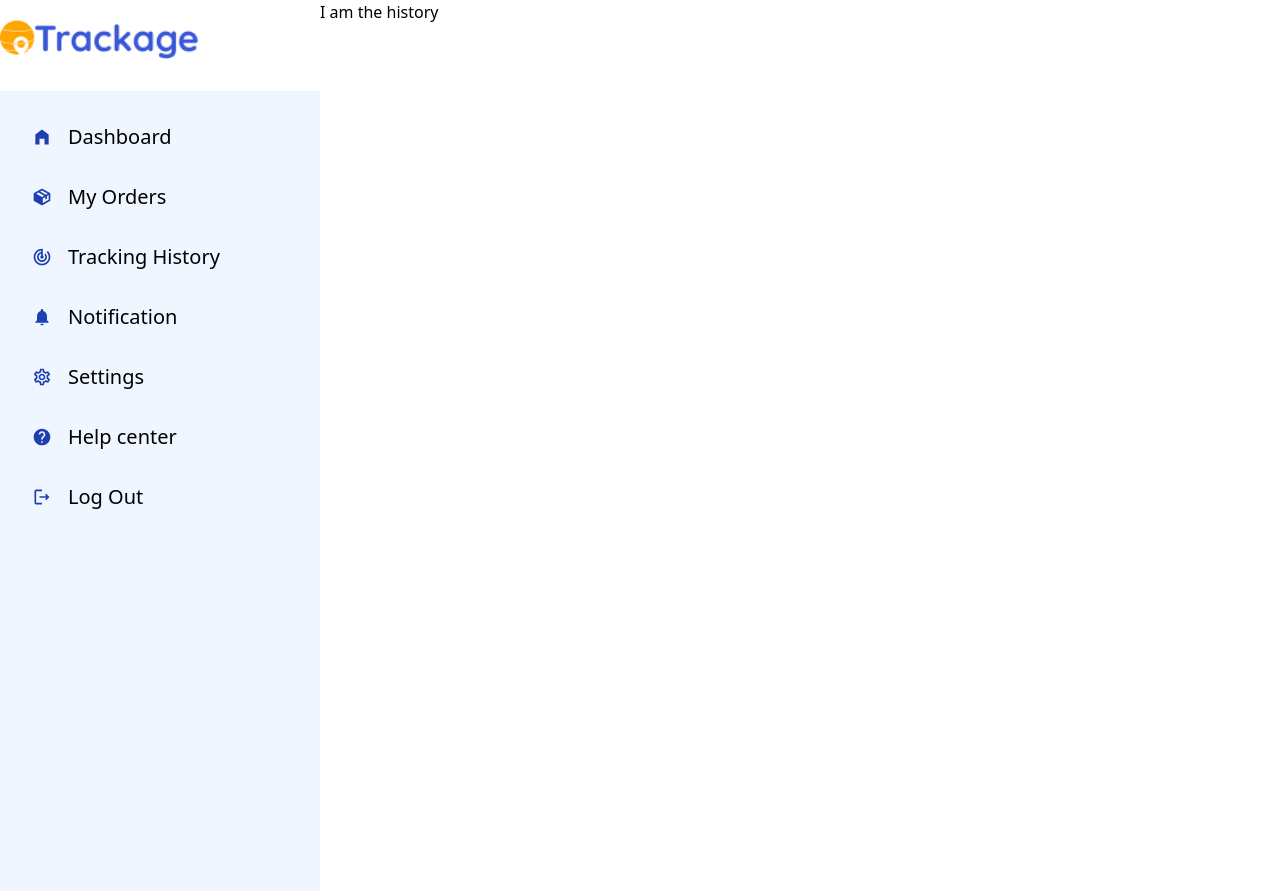
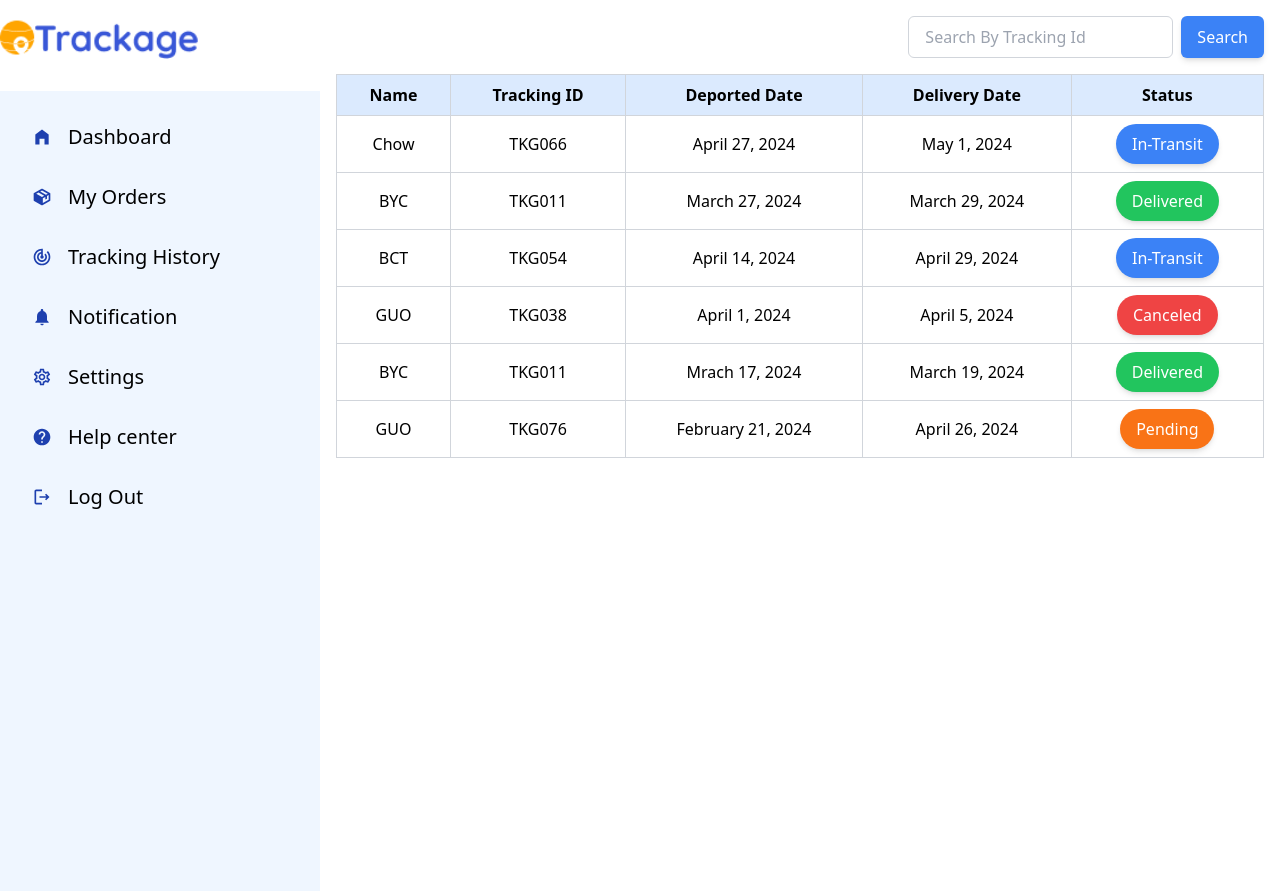
Before and after one commit to EniolaCodes/trackage, a Next.js app: page /history in a window 1280 px wide. Built offline with nearby package versions, Linux system fonts and the light colour scheme.

Commit message:
add the tracking history page for users

```diff
--- a/src/components/FAQContainer.js
+++ b/src/components/FAQContainer.js
@@ -7,11 +7,11 @@ const FAQContainer = () => {
       answer: "I'm baby mukbang pinterest ascot, roof party flannel hexagon offal copper mug umami edison bulb mumblecore. Pinterest pour-over vegan biodiesel mixtape, vexillologist kitsch hexagon everyday carry..",
     },
     {
-      question: "What does different trackind statuses mean?",
+      question: "What does different tracking statuses mean?",
       answer: "I'm baby mukbang pinterest ascot, roof party flannel hexagon offal copper mug umami edison bulb mumblecore. Pinterest pour-over vegan biodiesel mixtape, vexillologist kitsch hexagon everyday carry..",
     },
     {
-        question: "What shouls I do if my package is delayed or lost?",
+        question: "What should I do if my package is delayed or lost?",
         answer: "I'm baby mukbang pinterest ascot, roof party flannel hexagon offal copper mug umami edison bulb mumblecore. Pinterest pour-over vegan biodiesel mixtape, vexillologist kitsch hexagon everyday carry..",
       },
       {
--- a/src/pages/helpcenter.js
+++ b/src/pages/helpcenter.js
@@ -9,7 +9,7 @@ const Helpcenter =() => {
         <h2 className="mb-6">Help Center</h2>
         <p className="mb-3">We understand that you may have questions about using our service, and we are here to help while we continually update
            our FAQs to provide you with the most relevant information.</p>
-        <p>If you don`&apos`t find what you are looking for, don`&apos`t hesitate to reach out to our support team for personalized assistance.
+        <p>If you don`t find what you are looking for, don`t hesitate to reach out to our support team for personalized assistance.
           Your satisfaction is our top priority, and we are committed to providing you with the support you need to make the most of our service.</p>
         <div className="mt-6 flex justify-between">
           <button className="border-2 py-2 px-4 rounded">Chat with Support</button>
--- a/src/pages/history.js
+++ b/src/pages/history.js
@@ -1,15 +1,163 @@
-import React from 'react'
-import Userlayout from './userlayout'
+import { useState, useEffect, useRef } from 'react';
+import Userlayout from './userlayout';
 
-const History = () => {
-  return (
+const Tracking = () => {
+
+
+
+  const [packages, setPackages] = useState([
+    {
+      id: 1,
+      name: 'Chow',
+      trackingId: 'TKG066',
+      deportedDate: 'April 27, 2024',
+      deliveryDate: 'May 1, 2024',
+      status: 'In-Transit'
+    },
+    {
+      id: 2,
+      name: 'BYC',
+      trackingId: 'TKG011',
+      deportedDate: 'March 27, 2024',
+      deliveryDate: 'March 29, 2024',
+      status: 'Delivered'
+    },
+    {
+      id: 3,
+      name: 'BCT',
+      trackingId: 'TKG054',
+      deportedDate: 'April 14, 2024',
+      deliveryDate: 'April 29, 2024',
+      status: 'In-Transit'
+    },
+    {
+      id: 4,
+      name: 'GUO',
+      trackingId: 'TKG038',
+      deportedDate: 'April 1, 2024',
+      deliveryDate: 'April 5, 2024',
+      status: 'Canceled'
+    },
+    {
+      id: 5,
+      name: 'BYC',
+      trackingId: 'TKG011',
+      deportedDate: 'Mrach 17, 2024',
+      deliveryDate: ' March 19, 2024',
+      status: 'Delivered'
+    },
+    {
+      id: 6,
+      name: 'GUO',
+      trackingId: 'TKG076',
+      deportedDate: 'February 21, 2024',
+      deliveryDate: 'April 26, 2024',
+      status: 'Pending'
+    },
+  ])
+
+
+  const [searchTerm, setSearchTerm] = useState('');
+  const [searchResult, setSearchResult] = useState(null);
+
+  const searchInputRef = useRef(null);
+
+  const getStatusColor = (status) => {
+    switch (status) {
+      case 'Canceled':
+        return 'bg-red-500 hover:bg-red-600 transform hover:scale-105';
+      case 'In-Transit':
+        return 'bg-blue-500 hover:bg-blue-600 transform hover:scale-105';
+      case 'Pending':
+        return 'bg-orange-500 hover:bg-orange-600 transform hover:scale-105';
+      case 'Delivered':
+        return 'bg-green-500 hover:bg-green-600 transform hover:scale-105';
+      default:
+        return 'bg-gray-500';
+    }
+  };
+
+  const handleSearch = () => {
+    const result = packages.find(pack => pack.trackingId.toLowerCase().includes(searchTerm.toLowerCase()));
+    setSearchResult(result);
+  };
+
+  const handleClickOutside = (event) => {
+    if (searchResult && !searchInputRef.current.contains(event.target)) {
+      setSearchResult(null);
+    }
+  };
+
+  useEffect(() => {
+    document.addEventListener('mousedown', handleClickOutside);
+    return () => {
+      document.removeEventListener('mousedown', handleClickOutside);
+    };
+  }, );
+
+
+  return(
     <Userlayout>
-        <div>
-            I am the history
-        </div>
+<div className="container mx-auto p-4">
+      <div className="flex justify-end mb-4">
+        <input
+          ref={searchInputRef}
+          type="text"
+          value={searchTerm}
+          onChange={(e) => setSearchTerm(e.target.value)}
+          placeholder="Search By Tracking Id"
+          className="border border-gray-300 rounded-md px-4 py-2 mr-2"
+        />
+        <button
+          onClick={handleSearch}
+          className="bg-blue-500 text-white px-4 py-2 rounded-md shadow-md"
+        >
+          Search
+        </button>
+      </div>
+      <table className="w-full border-collapse">
+        <thead className='bg-blue-100'>
+          <tr>
+            <th className="border border-gray-300 px-4 py-2 text-center">Name</th>
+            <th className="border border-gray-300 px-4 py-2 text-center">Tracking ID</th>
+            <th className="border border-gray-300 px-4 py-2 text-center">Deported Date</th>
+            <th className="border border-gray-300 px-4 py-2 text-center">Delivery Date</th>
+            <th className="border border-gray-300 px-4 py-2 text-center">Status</th>
+          </tr>
+        </thead>
+        <tbody>
+          {searchResult ? (
+            <tr>
+              <td className="border border-gray-300 px-4 py-2 text-center">{searchResult.name}</td>
+              <td className="border border-gray-300 px-4 py-2 text-center">{searchResult.trackingId}</td>
+              <td className="border border-gray-300 px-4 py-2 text-center">{searchResult.deportedDate}</td>
+              <td className="border border-gray-300 px-4 py-2 text-center">{searchResult.deliveryDate}</td>
+              <td className="border border-gray-300 px-4 py-2 text-center">
+                <button className={`px-4 py-2 rounded-md shadow-md text-white ${getStatusColor(searchResult.status)}`}>
+                  {searchResult.status}
+                </button>
+              </td>
+            </tr>
+          ) : (
+            packages.map(pack => (
+              <tr key={pack.id}>
+                <td className="border border-gray-300 px-4 py-2 text-center">{pack.name}</td>
+                <td className="border border-gray-300 px-4 py-2 text-center">{pack.trackingId}</td>
+                <td className="border border-gray-300 px-4 py-2 text-center">{pack.deportedDate}</td>
+                <td className="border border-gray-300 px-4 py-2 text-center">{pack.deliveryDate}</td>
+                <td className="border border-gray-300 px-4 py-2 text-center">
+                  <button className={`px-4 py-2 rounded-3xl shadow-md text-white ${getStatusColor(pack.status)}`}>
+                    {pack.status}
+                  </button>
+                </td>
+              </tr>
+            ))
+          )}
+        </tbody>
+      </table>
+    </div>
     </Userlayout>
 
   )
 }
-
-export default History
+ export default Tracking
--- a/src/pages/orders.js
+++ b/src/pages/orders.js
@@ -8,23 +8,23 @@ const Orders = () => {
   const trackingData = [
     { name: 'GIG', trackingNumber: 'TKG001', deportedDate: 'March 23, 2024', deliveryDate: 'March 27, 2024', status: 'Pending' },
     { name: 'GUO', trackingNumber: 'TKG009', deportedDate: 'March 25, 2024', deliveryDate: 'April 7, 2024', status: 'Delivered' },
-    { name: 'Dominos', trackingNumber: 'TKG003', deportedDate: 'March 28, 2024', deliveryDate: 'April 20, 2024',  status: 'Delivered' },
+    { name: 'Dominos', trackingNumber: 'TKG003', deportedDate: 'March 28, 2024', deliveryDate: 'April 20, 2024',  status: 'In-Transit' },
     { name: 'Chow Chow', trackingNumber: 'TKG010', deportedDate: 'March 30, 2024', deliveryDate: 'April 7, 2024', status: 'Cancelled' },
     { name: 'GUO', trackingNumber: 'TKG029', deportedDate: 'April 3, 2024', deliveryDate: 'April 6, 2024', status: 'Cancelled' },
-    { name: 'GNL', trackingNumber: 'TKG067', deportedDate: 'April 12, 2024', deliveryDate: 'April 15, 2024',  status: 'In-transit' },
+    { name: 'GNL', trackingNumber: 'TKG067', deportedDate: 'April 12, 2024', deliveryDate: 'April 15, 2024',  status: 'Delivered' },
     // Add more dummy data as needed
   ];
 
   const getStatusColor = (status) => {
     switch (status) {
       case 'Delivered':
-        return 'bg-green-500 text-black';
-      case 'In-transit':
-        return 'bg-blue-500 text-black';
+        return 'bg-green-500 text-black hover:bg-green-600 transform hover:scale-105';
+      case 'In-Transit':
+        return 'bg-blue-500 text-black hover:bg-blue-600 transform hover:scale-105';
       case 'Cancelled':
-        return 'bg-red-500 text-black';
+        return 'bg-red-500 text-black hover:bg-red-600 transform hover:scale-105';
       case 'Pending':
-        return 'bg-orange-500 text-black'
+        return 'bg-orange-500 text-black hover:bg-orange-600 transform hover:scale-105'
       default:
         return 'bg-gray-500 text-white';
     }
@@ -40,7 +40,6 @@ const Orders = () => {
             <th className="text-left px-6 py-3 bg-blue-100 text-gray-500 font-semibold uppercase tracking-wider">Tracking Number</th>
             <th className="text-left px-6 py-3 bg-blue-100 text-gray-500 font-semibold uppercase tracking-wider">Deported Date</th>
             <th className="text-left px-6 py-3 bg-blue-100 text-gray-500 font-semibold uppercase tracking-wider">Delivery Date</th>
-            <th className="text-left px-6 py-3 bg-blue-100 text-gray-500 font-semibold uppercase tracking-wider">Package Name</th>
             <th className="text-left px-6 py-3 bg-blue-100 text-gray-500 font-semibold uppercase tracking-wider">Status</th>
           </tr>
         </thead>
@@ -51,7 +50,6 @@ const Orders = () => {
               <td className="px-6 py-4 whitespace-nowrap">{item.trackingNumber}</td>
               <td className="px-6 py-4 whitespace-nowrap">{item.deportedDate}</td>
               <td className="px-6 py-4 whitespace-nowrap">{item.deliveryDate}</td>
-              <td className="px-6 py-4 whitespace-nowrap">{item.packageName}</td>
               <td className="px-6 py-4 whitespace-nowrap">
                 <button className={`px-4 py-2 rounded-3xl ${getStatusColor(item.status)}`}>
                   {item.status}
```
Also changed, not shown: src/components/Layout/layout.js (+1 -26 lines), src/pages/adminlayout.js (line endings or trailing spaces).
